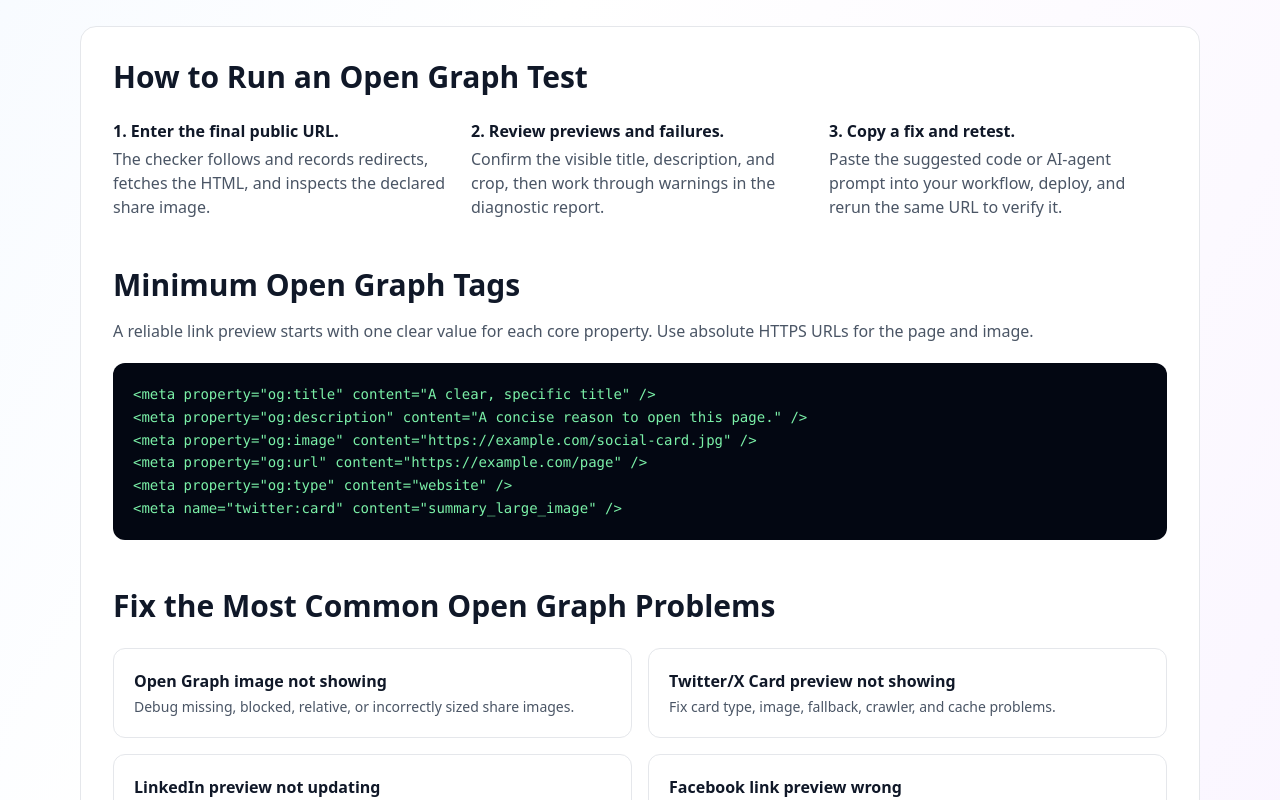
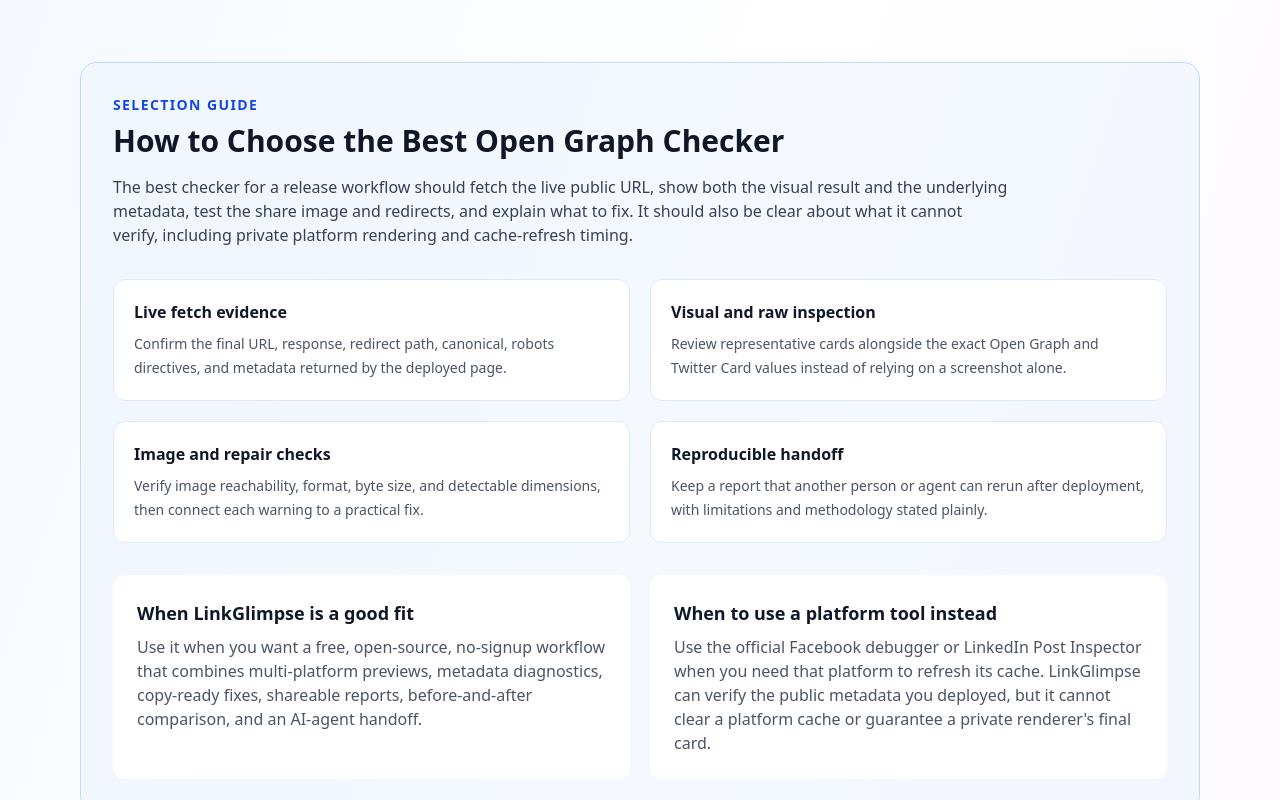
Before and after one commit to stnikolaus/linkglimpse, a Next.js app: page /open-graph-checker in a window 1280 px wide. Shown: the part 1340-2140 px from the top of the page. Built offline with nearby package versions, Linux system fonts and the light colour scheme.

Commit message:
docs: add open graph checker selection guide

```diff
--- a/src/app/open-graph-checker/page.tsx
+++ b/src/app/open-graph-checker/page.tsx
@@ -26,6 +26,8 @@ const faqItems = [
   },
 ];
 
+const reviewedDate = 'September 23, 2026';
+
 export default function OpenGraphCheckerPage() {
   return (
     <div className="min-h-screen bg-gradient-to-br from-blue-50 via-white to-purple-50 pt-16">
@@ -35,6 +37,10 @@ export default function OpenGraphCheckerPage() {
         <h1 className="text-4xl md:text-6xl font-bold text-gray-900">Open Graph Checker: Test OG Tags, Images &amp; Previews</h1>
         <p className="text-xl text-gray-600 max-w-3xl mx-auto mt-6">
           Run a live Open Graph test for any URL. Inspect the tags and share image, preview the resulting cards, trace redirects, and copy the exact fixes your page needs.
+        </p>
+        <p className="mt-4 text-sm text-gray-500">
+          Reviewed {reviewedDate} · Maintained by <Link href="/about" className="font-medium text-blue-700 hover:underline">LinkGlimpse</Link> ·{' '}
+          <Link href="/methodology" className="font-medium text-blue-700 hover:underline">How the diagnostics work</Link>
         </p>
       </section>
 
@@ -77,6 +83,41 @@ export default function OpenGraphCheckerPage() {
           ))}
         </div>
 
+        <section className="mt-16 rounded-2xl border border-blue-200 bg-blue-50/60 p-8 text-left" aria-labelledby="choose-checker-heading">
+          <p className="text-sm font-semibold uppercase tracking-widest text-blue-700">Selection guide</p>
+          <h2 id="choose-checker-heading" className="mt-2 text-3xl font-bold text-gray-900">How to Choose the Best Open Graph Checker</h2>
+          <p className="mt-4 max-w-4xl text-gray-700">
+            The best checker for a release workflow should fetch the live public URL, show both the visual result and the underlying metadata, test the share image and redirects, and explain what to fix. It should also be clear about what it cannot verify, including private platform rendering and cache-refresh timing.
+          </p>
+          <div className="mt-8 grid gap-5 md:grid-cols-2">
+            {[
+              { title: 'Live fetch evidence', text: 'Confirm the final URL, response, redirect path, canonical, robots directives, and metadata returned by the deployed page.' },
+              { title: 'Visual and raw inspection', text: 'Review representative cards alongside the exact Open Graph and Twitter Card values instead of relying on a screenshot alone.' },
+              { title: 'Image and repair checks', text: 'Verify image reachability, format, byte size, and detectable dimensions, then connect each warning to a practical fix.' },
+              { title: 'Reproducible handoff', text: 'Keep a report that another person or agent can rerun after deployment, with limitations and methodology stated plainly.' },
+            ].map((criterion) => (
+              <article key={criterion.title} className="rounded-xl border border-blue-100 bg-white p-5">
+                <h3 className="font-semibold text-gray-900">{criterion.title}</h3>
+                <p className="mt-2 text-sm leading-6 text-gray-600">{criterion.text}</p>
+              </article>
+            ))}
+          </div>
+          <div className="mt-8 grid gap-5 lg:grid-cols-2">
+            <div className="rounded-xl bg-white p-6">
+              <h3 className="text-lg font-semibold text-gray-900">When LinkGlimpse is a good fit</h3>
+              <p className="mt-2 text-gray-600">
+                Use it when you want a free, open-source, no-signup workflow that combines multi-platform previews, metadata diagnostics, copy-ready fixes, shareable reports, before-and-after comparison, and an AI-agent handoff.
+              </p>
+            </div>
+            <div className="rounded-xl bg-white p-6">
+              <h3 className="text-lg font-semibold text-gray-900">When to use a platform tool instead</h3>
+              <p className="mt-2 text-gray-600">
+                Use the official Facebook debugger or LinkedIn Post Inspector when you need that platform to refresh its cache. LinkGlimpse can verify the public metadata you deployed, but it cannot clear a platform cache or guarantee a private renderer&apos;s final card.
+              </p>
+            </div>
+          </div>
+        </section>
+
         <div className="mt-16 rounded-2xl border border-gray-200 bg-white p-8 text-left">
           <h2 className="text-3xl font-bold text-gray-900">How to Run an Open Graph Test</h2>
           <ol className="mt-6 grid gap-5 md:grid-cols-3">
@@ -110,6 +151,16 @@ export default function OpenGraphCheckerPage() {
               </Link>
             ))}
           </div>
+
+          <h2 className="mt-12 text-3xl font-bold text-gray-900">Open Graph Checker Questions</h2>
+          <div className="mt-6 space-y-4">
+            {faqItems.map((item) => (
+              <article key={item.question} className="rounded-xl bg-gray-50 p-5">
+                <h3 className="font-semibold text-gray-900">{item.question}</h3>
+                <p className="mt-2 text-gray-600">{item.answer}</p>
+              </article>
+            ))}
+          </div>
         </div>
       </section>
     </div>
```
